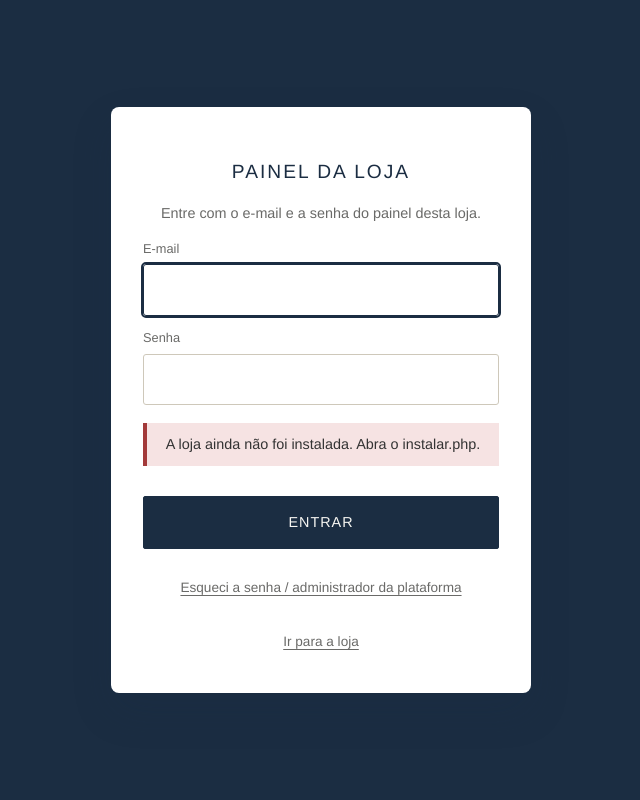
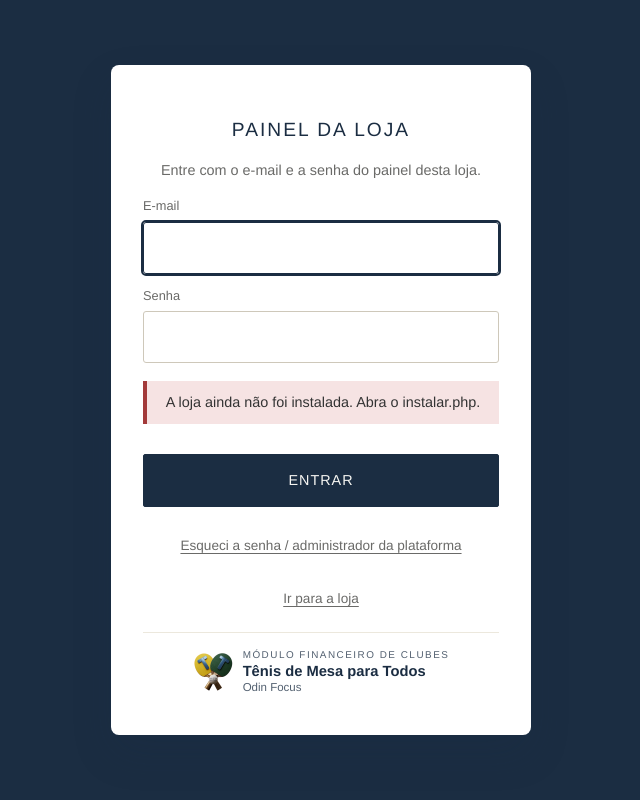
Before and after one commit to copjoao-creator/Odin, a PHP site: page /loja/admin/ in a window 1280 px wide. Shown: the whole page, without its empty margins (319-959 px from the left). Run offline with PHP 8.4, Linux system fonts and the light colour scheme.

Commit message:
Identidade: selo do Tênis de Mesa para Todos (Módulo Financeiro de Clubes)
O Odin Focus passa a se apresentar como o Módulo Financeiro de Clubes do
Tênis de Mesa para Todos, com o logotipo do projeto em todas as telas:
- Loja (início, Fale conosco e pagamento): faixa no topo e rodapé.
- Painel da loja: tela de login e barra lateral.
- Entrar e painel master: abaixo do logotipo do Odin e na barra lateral.
- Página principal do site: no topo, ao lado do logotipo do Odin, e no destaque.

O selo é montado num lugar só (Loja.seloClubes em comum.js) e leva ao site
www.tenisdemesasp.com.br. Logotipo reduzido para 160 px (loja/img/tenis-de-mesa-para-todos.png).
No celular o selo fica em duas linhas.

```diff
--- a/loja/admin/admin.css
+++ b/loja/admin/admin.css
@@ -28,6 +28,20 @@
 .lateral-rodape a { color: color-mix(in srgb, var(--creme) 85%, transparent); text-decoration: none; }
 .lateral-rodape .link { color: color-mix(in srgb, var(--creme) 75%, transparent); justify-self: start; }
 .lateral-rodape p { opacity: .7; }
+
+/* Selo do Tênis de Mesa para Todos (Módulo Financeiro de Clubes · Odin Focus) nas telas do painel */
+.login-selo, .entrar-selo { justify-self: center; color: var(--azul); }
+.login-selo { border-top: 1px solid var(--linha); padding-top: 16px; margin-top: 4px; width: 100%; }
+.entrar-selo { margin-bottom: 6px; }
+.entrar-selo .selo-clubes img { width: 48px; height: 48px; }
+.lateral-selo { margin-top: 8px; padding-top: 14px; border-top: 1px solid color-mix(in srgb, var(--creme) 15%, transparent); }
+.lateral-rodape .lateral-selo a { color: var(--creme); }
+/* Barra lateral estreita: selo compacto para caber sem quebrar as linhas */
+.lateral-selo .selo-clubes { gap: 8px; }
+.lateral-selo .selo-clubes img { width: 32px; height: 32px; }
+.lateral-selo .selo-clubes-texto small { font-size: .54rem; letter-spacing: .4px; }
+.lateral-selo .selo-clubes-texto strong { font-size: .78rem; }
+.lateral-selo .selo-clubes-texto span { font-size: .68rem; }
 
 .principal { min-width: 0; display: flex; flex-direction: column; }
 .topo-painel { display: flex; align-items: center; gap: 14px; padding: 18px 28px; background: var(--branco); border-bottom: 1px solid var(--linha); position: sticky; top: 0; z-index: 20; flex-wrap: wrap; }
--- a/loja/admin/index.html
+++ b/loja/admin/index.html
@@ -26,6 +26,7 @@
       <button class="btn btn-largo" type="submit">Entrar</button>
       <a class="link link-centro" href="/entrar">Esqueci a senha / administrador da plataforma</a>
       <a class="link link-centro" href="../">Ir para a loja</a>
+      <div class="login-selo" data-selo-clubes></div>
     </form>
   </main>
 
@@ -46,6 +47,7 @@
         <p id="nomeAdmin"></p>
         <a href="../" target="_blank" rel="noopener">Ver a loja ↗</a>
         <button type="button" class="link" id="btnSair">Sair</button>
+        <div class="lateral-selo" data-selo-clubes></div>
       </div>
     </aside>
 
--- a/loja/contato.html
+++ b/loja/contato.html
@@ -11,6 +11,9 @@
   <link rel="stylesheet" href="api/?r=tema.css">
 </head>
 <body class="pagina-contato">
+  <div class="faixa-topo">
+    <div class="container faixa-topo-in faixa-com-selo"><p data-selo-clubes="linha"></p></div>
+  </div>
   <header class="cabecalho">
     <div class="container cabecalho-in cabecalho-simples">
       <a href="./" class="logo" aria-label="Voltar à loja">
--- a/loja/css/loja.css
+++ b/loja/css/loja.css
@@ -283,6 +283,37 @@ body.marca-sem-nome .logo-texto { display: none; }
 .rodape-legal { flex: 1 1 100%; }
 .credito { opacity: .8; }
 .credito a { text-decoration: underline; text-underline-offset: 2px; }
+.credito a.selo-clubes { text-decoration: none; opacity: 1; }
+
+/* ---------- Selo do Tênis de Mesa para Todos (Módulo Financeiro de Clubes · Odin Focus) ---------- */
+/* Herda a cor do texto de onde está: claro nas áreas escuras, escuro nas claras. */
+.selo-clubes { display: inline-flex; align-items: center; gap: 10px; color: inherit; text-decoration: none; line-height: 1.25; }
+.selo-clubes img { width: 40px; height: 40px; object-fit: contain; flex: none; }
+.selo-clubes-texto { display: flex; flex-direction: column; text-align: left; }
+.selo-clubes-texto small { font-size: .62rem; letter-spacing: 1.5px; text-transform: uppercase; opacity: .75; }
+.selo-clubes-texto strong { font-size: .92rem; font-weight: 700; }
+.selo-clubes-texto span { font-size: .72rem; opacity: .75; }
+.selo-clubes:hover strong { text-decoration: underline; text-underline-offset: 3px; }
+/* Numa linha só, no tamanho do texto em volta: "Módulo Financeiro de Clubes · Tênis de Mesa para Todos · Odin Focus" */
+.selo-clubes-linha { gap: 8px; }
+.selo-clubes-linha img { width: 24px; height: 24px; }
+.selo-clubes-linha .selo-clubes-texto { flex-direction: row; flex-wrap: wrap; align-items: baseline; column-gap: 6px; }
+.selo-clubes-linha .selo-clubes-texto > * { font-size: inherit; letter-spacing: inherit; text-transform: inherit; }
+.selo-clubes-linha .selo-clubes-texto > * + *::before { content: "·"; margin-right: 6px; opacity: .6; font-weight: 400; }
+
+.credito .selo-clubes-linha img { width: 28px; height: 28px; }
+
+/* Faixa do topo com o selo à esquerda e os avisos da loja à direita */
+.faixa-com-selo { justify-content: space-between; align-items: center; padding-top: 6px; padding-bottom: 6px; }
+.faixa-com-selo .selo-clubes-linha img { width: 30px; height: 30px; }
+.faixa-avisos { display: flex; justify-content: center; gap: 28px; flex-wrap: wrap; }
+/* Celular: o selo em duas linhas (sem os pontos separadores) e a faixa centralizada */
+@media (max-width: 760px) {
+  .selo-clubes-linha .selo-clubes-texto { flex-direction: column; align-items: flex-start; }
+  .selo-clubes-linha .selo-clubes-texto > * + *::before { content: none; }
+  .faixa-com-selo { justify-content: center; gap: 4px 28px; }
+  .faixa-com-selo .selo-clubes-texto > span { display: none; }
+}
 
 .zap-flutuante {
   position: fixed; right: 20px; bottom: 20px; z-index: 40; width: 56px; height: 56px; border-radius: 50%;
--- a/loja/entrar.html
+++ b/loja/entrar.html
@@ -4,7 +4,7 @@
   <meta charset="UTF-8">
   <meta name="viewport" content="width=device-width, initial-scale=1">
   <meta name="robots" content="noindex, nofollow">
-  <title>Entrar · Odin Focus</title>
+  <title>Entrar · Módulo Financeiro de Clubes · Odin Focus</title>
   <meta name="theme-color" content="#1B2D42">
   <link rel="icon" href="/img/odin-focus-simbolo.svg" type="image/svg+xml">
   <link rel="stylesheet" href="css/loja.css">
@@ -15,6 +15,7 @@
   <main class="login">
     <div class="login-caixa">
       <img class="entrar-logo" src="/img/odin-focus-logo.svg" alt="Odin Focus" width="220" height="60">
+      <div class="entrar-selo" data-selo-clubes></div>
 
       <form id="fEntrar" novalidate>
         <h1>Entrar</h1>
--- a/loja/js/comum.js
+++ b/loja/js/comum.js
@@ -270,8 +270,21 @@ Loja.linhaLegal = (l) => {
   return [e.razao_social, e.documento ? `${e.rotulo_documento} ${e.documento}` : '', e.endereco].filter(Boolean).join(' · ');
 };
 
-/** Crédito discreto do sistema (rodapé da loja e painel). */
-Loja.credito = () => 'Desenvolvido por <a href="https://www.odinfocus.com.br" target="_blank" rel="noopener">Odin Focus</a>';
+/**
+ * Selo do Tênis de Mesa para Todos: o Odin Focus é o Módulo Financeiro de Clubes da plataforma.
+ * formato "bloco": logotipo e três linhas (login, painéis); "linha": tudo numa linha (faixa do topo, rodapé).
+ * Herda a cor do texto de onde é colocado (claro nas áreas escuras, escuro nas claras).
+ */
+Loja.CLUBES = { nome: 'Tênis de Mesa para Todos', modulo: 'Módulo Financeiro de Clubes', site: 'https://www.tenisdemesasp.com.br' };
+Loja.seloClubes = (formato = 'bloco') => {
+  const c = Loja.CLUBES;
+  return `<a class="selo-clubes selo-clubes-${formato}" href="${c.site}" target="_blank" rel="noopener" title="${c.nome}">`
+    + `<img src="${Loja.RAIZ}img/tenis-de-mesa-para-todos.png" alt="" width="40" height="40">`
+    + `<span class="selo-clubes-texto"><small>${c.modulo}</small><strong>${c.nome}</strong><span>Odin Focus</span></span></a>`;
+};
+
+/** Crédito do sistema no rodapé da loja: o selo do Módulo Financeiro de Clubes. */
+Loja.credito = () => Loja.seloClubes('linha');
 
 /** Preenche o rodapé-base comum a todas as páginas: nome, linha legal e crédito. */
 Loja.aplicarRodape = (l) => {
@@ -318,3 +331,6 @@ Loja.aviso = (texto, tipo = 'info') => {
   setTimeout(() => el.classList.add('saindo'), tempo);
   setTimeout(() => el.remove(), tempo + 500);
 };
+
+// Selo do Tênis de Mesa para Todos em todas as telas: o HTML só marca o lugar com [data-selo-clubes].
+document.querySelectorAll('[data-selo-clubes]').forEach((el) => { el.innerHTML = Loja.seloClubes(el.dataset.seloClubes || 'bloco'); });
--- a/loja/master/index.html
+++ b/loja/master/index.html
@@ -23,6 +23,7 @@
         <p id="nomeAdmin"></p>
         <a href="/" target="_blank" rel="noopener">Ver o site ↗</a>
         <button type="button" class="link" id="btnSair">Sair</button>
+        <div class="lateral-selo" data-selo-clubes></div>
       </div>
     </aside>
 
--- a/loja/pagar.html
+++ b/loja/pagar.html
@@ -11,6 +11,9 @@
   <link rel="stylesheet" href="api/?r=tema.css">
 </head>
 <body class="pagina-pagar">
+  <div class="faixa-topo">
+    <div class="container faixa-topo-in faixa-com-selo"><p data-selo-clubes="linha"></p></div>
+  </div>
   <header class="cabecalho">
     <div class="container cabecalho-in cabecalho-simples">
       <a href="./" class="logo" aria-label="Voltar à loja">
```
Also changed, not shown: index.html (+21 -4 lines), loja/index.html (+7 -3 lines), loja/img/tenis-de-mesa-para-todos.png (added).
